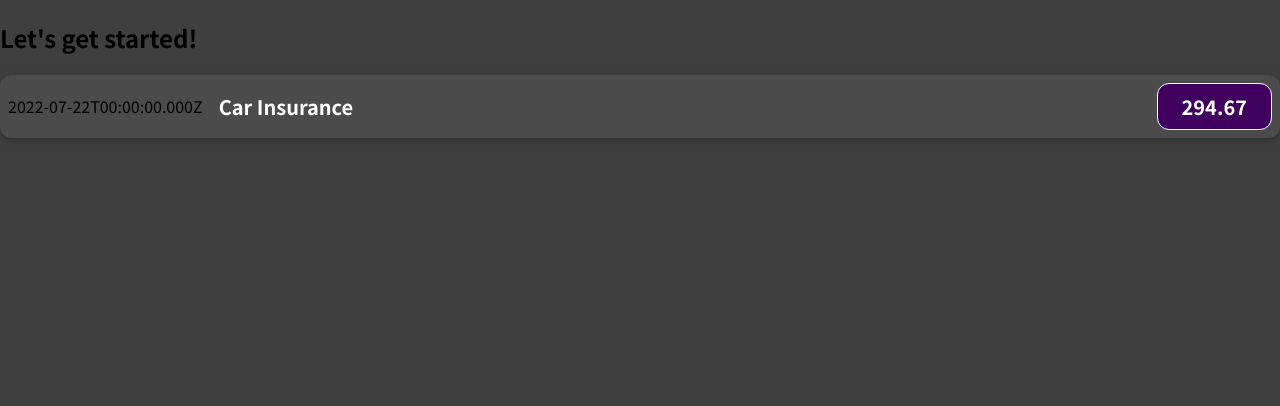
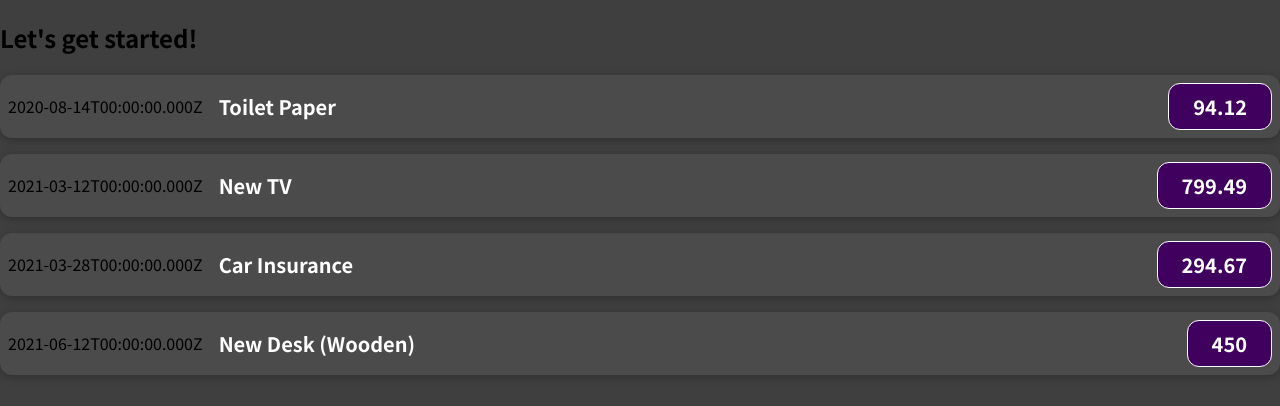
Before and after one commit to ejshin2ya/React-with-Redux-Next.js-Typescript, a JavaScript app in the folder React/3/react-complete-guide/: page / in a window 1280 px wide. Shown: the top 406 px of the page. Built offline with nearby package versions, Linux system fonts and the light colour scheme.

Commit message:
props를 통해 데이터 전달하기

```diff
--- a/React/3/react-complete-guide/src/App.js
+++ b/React/3/react-complete-guide/src/App.js
@@ -1,10 +1,50 @@
 import ExpenseItem from "./components/ExpenseItem";
 
 function App() {
+  const expenses = [
+    {
+      id: "e1",
+      title: "Toilet Paper",
+      amount: 94.12,
+      date: new Date(2020, 7, 14),
+    },
+    { id: "e2", title: "New TV", amount: 799.49, date: new Date(2021, 2, 12) },
+    {
+      id: "e3",
+      title: "Car Insurance",
+      amount: 294.67,
+      date: new Date(2021, 2, 28),
+    },
+    {
+      id: "e4",
+      title: "New Desk (Wooden)",
+      amount: 450,
+      date: new Date(2021, 5, 12),
+    },
+  ];
   return (
     <div>
       <h2>Let's get started!</h2>
-      <ExpenseItem></ExpenseItem>
+      <ExpenseItem
+        title={expenses[0].title}
+        amount={expenses[0].amount}
+        date={expenses[0].date}
+      ></ExpenseItem>
+      <ExpenseItem
+        title={expenses[1].title}
+        amount={expenses[1].amount}
+        date={expenses[1].date}
+      ></ExpenseItem>
+      <ExpenseItem
+        title={expenses[2].title}
+        amount={expenses[2].amount}
+        date={expenses[2].date}
+      ></ExpenseItem>
+      <ExpenseItem
+        title={expenses[3].title}
+        amount={expenses[3].amount}
+        date={expenses[3].date}
+      ></ExpenseItem>
     </div>
   );
 }
--- a/React/3/react-complete-guide/src/components/ExpenseItem.js
+++ b/React/3/react-complete-guide/src/components/ExpenseItem.js
@@ -1,15 +1,12 @@
 import "./ExpenseItem.css";
 
-function ExpenseItem() {
-  const expenseDate = new Date(2022, 6, 22);
-  const expenseTitle = "Car Insurance";
-  const expenseAmount = 294.67;
+function ExpenseItem(props) {
   return (
     <div className="expense-item">
-      <div>{expenseDate.toISOString()}</div>
+      <div>{props.date.toISOString()}</div>
       <div className="expense-item__description">
-        <h2>{expenseTitle}</h2>
-        <div className="expense-item__price">{expenseAmount}</div>
+        <h2>{props.title}</h2>
+        <div className="expense-item__price">{props.amount}</div>
       </div>
     </div>
   );
```
